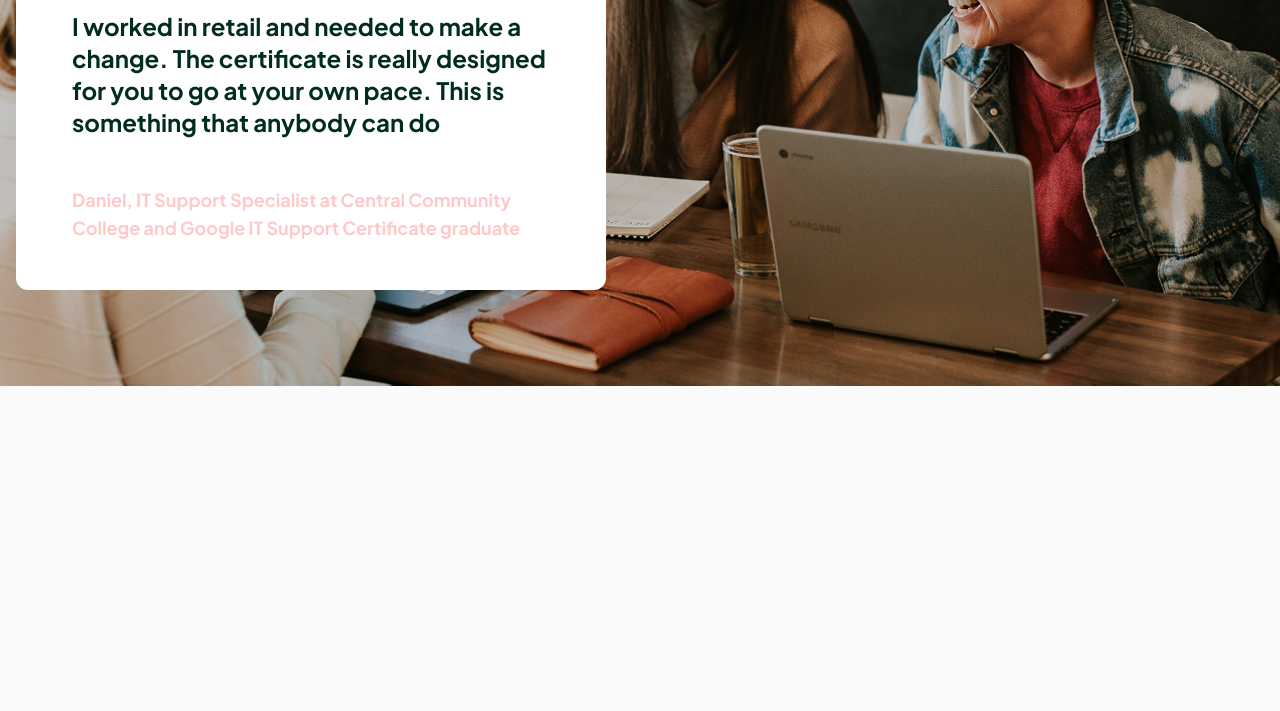
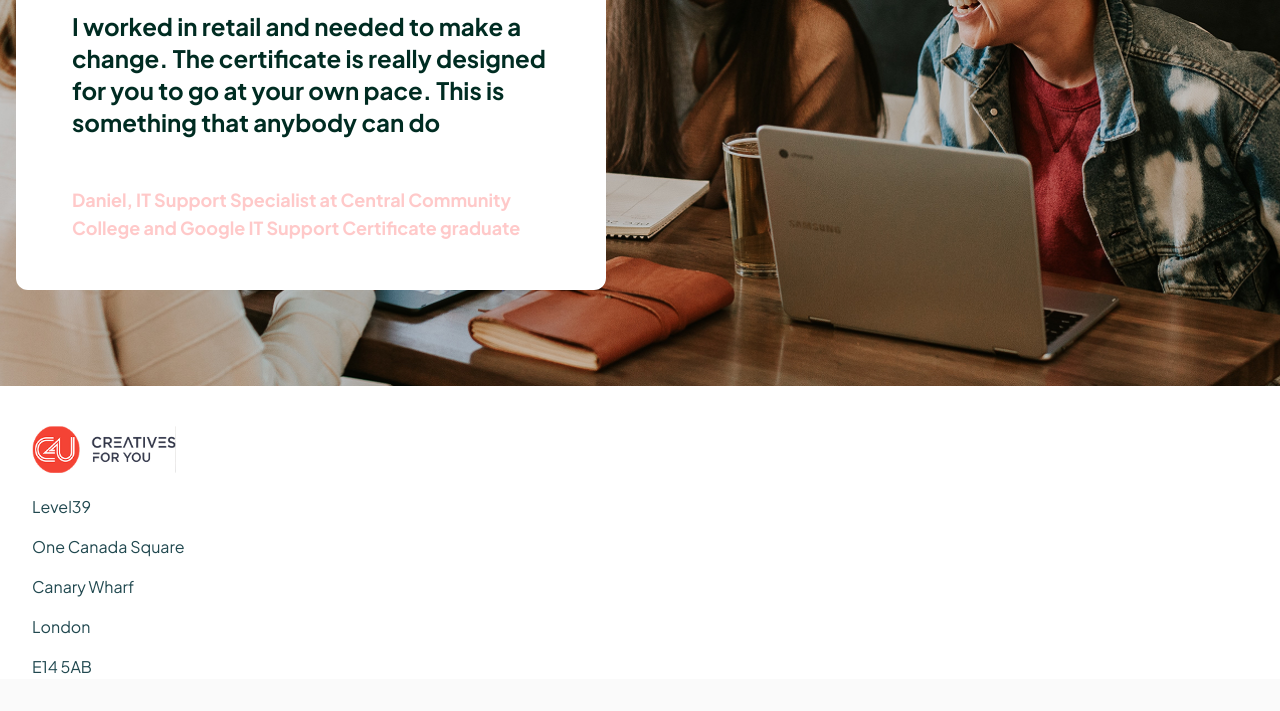
Before and after one commit to RashidMahmud/Tailwind-assignment, a website built with Vite: page practice/index.html in a window 1280 px wide. Shown: the part 8672-9383 px from the top of the page. Before the commit the page ends 9058 px from the top, so only its background shows below. Built offline with nearby package versions, Linux system fonts and the light colour scheme; files whose address does not match are found by name.

Commit message:
footer part 1

```diff
--- a/practice/index.html
+++ b/practice/index.html
@@ -358,7 +358,64 @@
         </div>
 </section>
 
+                                                              <!-- Footer section -->
+<footer class="w-full px-4 md:px-8 bg-white dark:bg-black">
+        <div
+          class="container max-w-[1350px] mx-auto mb-16 grid grid-cols-2 gap-12 pt-10 md:grid-cols-4 lg:grid-cols-6 lg:gap-8 lg:pt-12 footer"
+        >
+          <div class="col-span-full lg:col-span-2">
 
+            <div class="mb-4 lg:-mt-2">
+              <a
+                href="/"
+                class="inline-flex items-center gap-2 text-xl font-bold md:text-2xl"
+                aria-label="logo"
+              >
+                <img class="w-36" src="/p_logo.png" alt="image" />
+              </a>
+            </div>
+
+            <nav class="flex flex-col gap-4">
+              <div>
+                <a
+                  href="#"
+                  class="text-[#20484F] dark:text-white text-base transition duration-100 hover:text-active active:text-active"
+                  >Level39</a
+                >
+              </div>
+
+              <div>
+                <a
+                  href="#"
+                  class="text-[#20484F] dark:text-white text-base transition duration-100 hover:text-active active:text-active"
+                  >One Canada Square</a
+                >
+              </div>
+
+              <div>
+                <a
+                  href="#"
+                  class="text-[#20484F] dark:text-white text-base transition duration-100 hover:text-active active:text-active"
+                  >Canary Wharf</a
+                >
+              </div>
+
+              <div>
+                <a
+                  href="#"
+                  class="text-[#20484F] dark:text-white text-base transition duration-100 hover:text-active active:text-active"
+                  >London</a
+                >
+              </div>
+              <div>
+                <a
+                  href="#"
+                  class="text-[#20484F] dark:text-white text-base transition duration-100 hover:text-active active:text-active"
+                  >E14 5AB</a
+                >
+              </div>
+            </nav>
+          </div>
 
 
     <script type="module" src="/src/main.js"></script>
```
